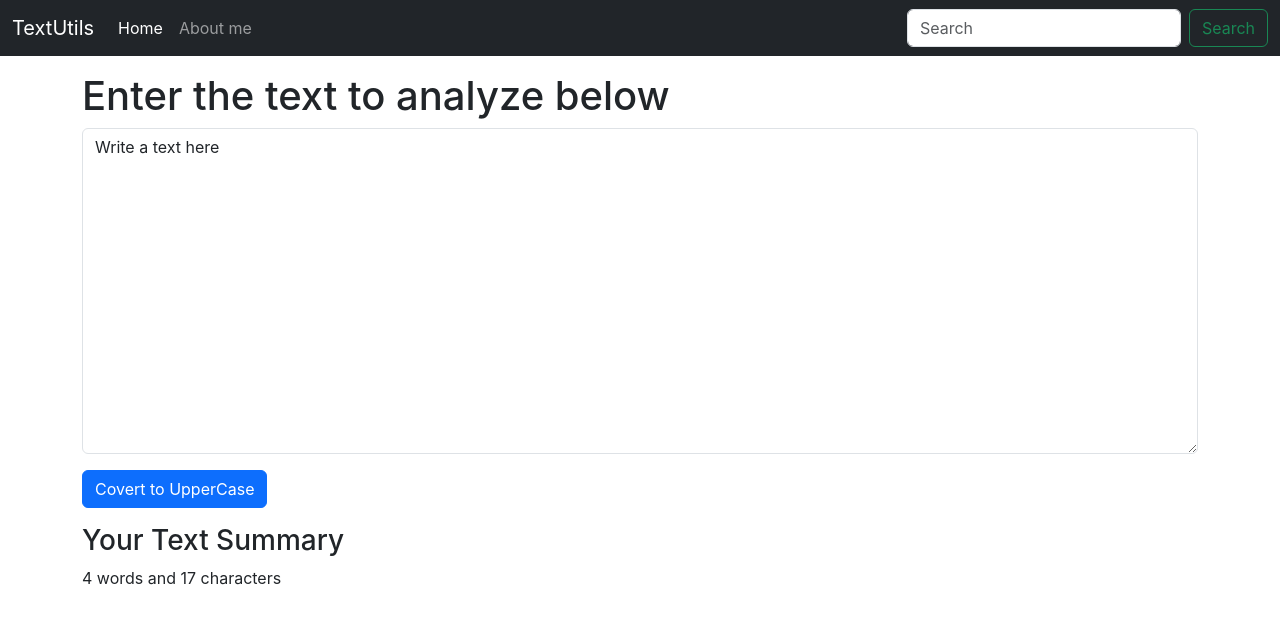
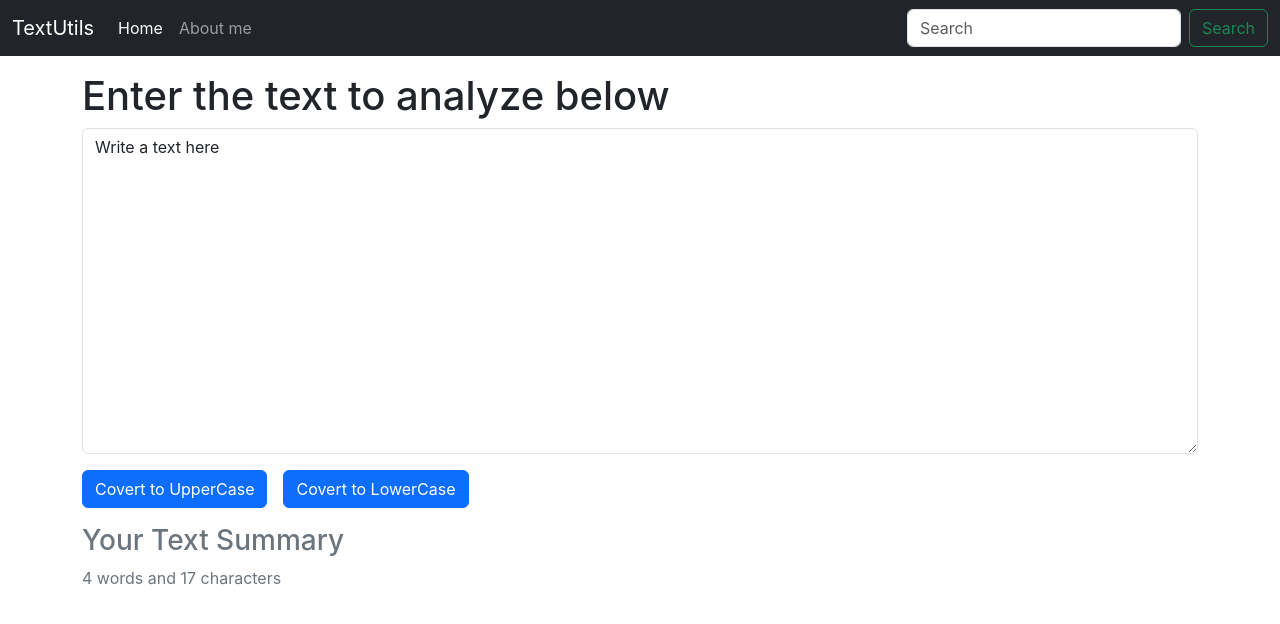
Before and after one commit to Akshit92-MSIxD/React-TextUtils, a React (Create React App) app: page / in a window 1280 px wide. Shown: the top 624 px of the page. Built offline with nearby package versions, Linux system fonts and the light colour scheme.

Commit message:
added lowerCase button

```diff
--- a/src/components/TextForm.js
+++ b/src/components/TextForm.js
@@ -19,6 +19,13 @@ export default function TextForm(props) {
   setText(newText);
   }
 
+ const convert_to_lo = ()=>{
+
+  console.log("convert_to_up() is clicked!!!");
+  let newText = text.toLowerCase();
+  setText(newText);
+  }
+
 
   const handleOnChange=(e)=>
   {
@@ -35,11 +42,12 @@ export default function TextForm(props) {
    <h1 className="mt-3">{props.heading}</h1>
   <textarea className="form-control " id="exampleFormControlTextarea1" value={text} onChange={handleOnChange} rows="13"></textarea>
   <button type="button" className="btn btn-primary mt-3" onClick={convert_to_up}>Covert to UpperCase</button>
+  <button type="button" className="btn btn-primary mx-3 mt-3" onClick={convert_to_lo}>Covert to LowerCase</button>
   </div>
 
   <div className="container my-3">
-   <h3>Your Text Summary</h3>
-   <p> {text.split(/[\w\d]+/g).length-1} words and {text.trim().length} characters  </p>
+   <h3 className="text-secondary">Your Text Summary</h3>
+   <p className="text-secondary"> {text.split(/[\w]+/g).length-1} words and {text.trim().length} characters  </p>
 
   </div>
 
```
